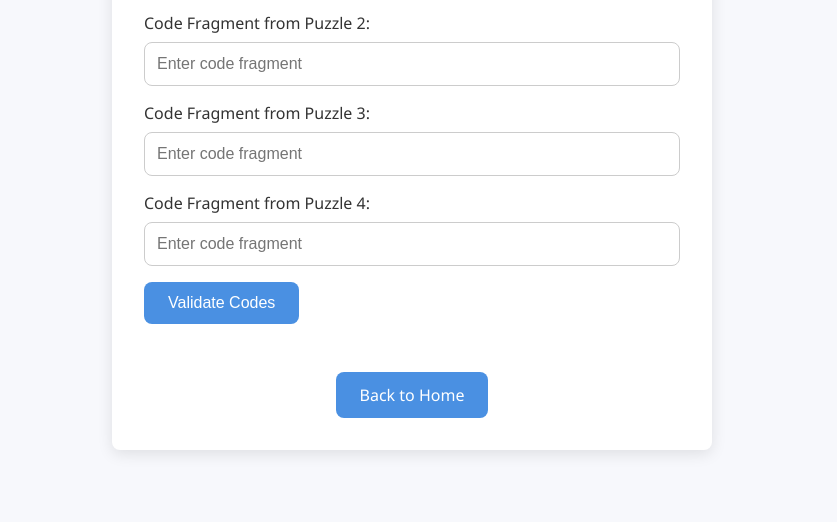
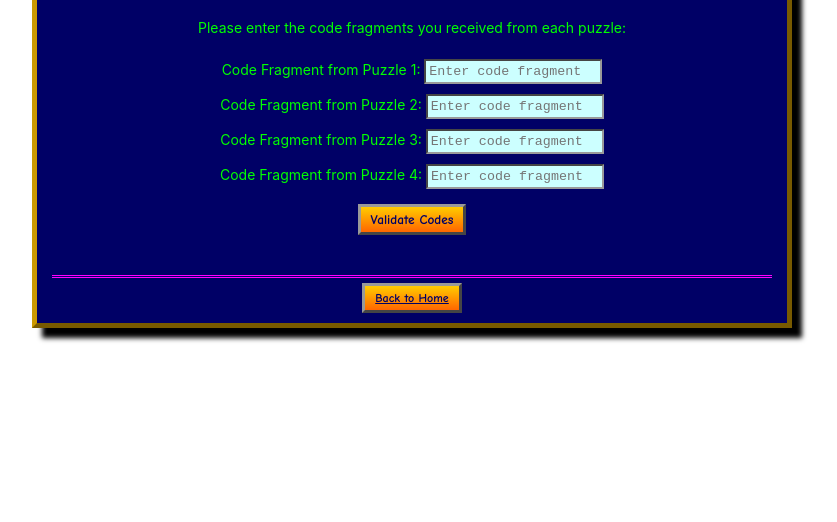
Before and after one commit to solzombii/IAM-Escape-Room, a plain HTML site: page finalValidation.html in a window 1280 px wide. Shown: the part 278-800 px from the top of the page, without its empty margins (228-1065 px from the left). Drawn offline with Linux system fonts and the light colour scheme.

Commit message:
updated css styles for 2000s theme

````diff
--- a/styles.css
+++ b/styles.css
@@ -5,14 +5,36 @@
   box-sizing: border-box;
 }
 
+body {
+  background-image: url('https://web.archive.org/web/20050601000315im_/http://www.geocities.com/timessquare/maze/8421/stars.gif');
+  background-color: #000066;
+  color: lime;
+  font-family: "Comic Sans MS", cursive, sans-serif;
+  text-align: center;
+  margin: 0;
+  padding: 20px;
+  line-height: 1.2;
+}
+
 /* Define CSS variables for easy theming */
 :root {
-  --primary-color: #4a90e2;
-  --secondary-color: #50e3c2;
-  --background-color: #f7f8fc;
-  --text-color: #333;
-  --font-family: 'Segoe UI', Tahoma, Geneva, Verdana, sans-serif;
-  --border-radius: 8px;
+  --primary-color: #6366f1;
+  --primary-hover: #4f46e5;
+  --secondary-color: #10b981;
+  --background-color: #ffffff;
+  --surface-color: #f9fafb;
+  --text-color: #1f2937;
+  --text-light: #4b5563;
+  --border-color: #e5e7eb;
+  --font-family: 'Inter', -apple-system, BlinkMacSystemFont, 'Segoe UI', Roboto, Oxygen, Ubuntu, sans-serif;
+  --border-radius: 0.5rem;
+  --shadow-sm: 0 1px 2px 0 rgba(0, 0, 0, 0.05);
+  --shadow: 0 4px 6px -1px rgba(0, 0, 0, 0.1), 0 2px 4px -1px rgba(0, 0, 0, 0.06);
+  --transition: all 0.2s ease;
+  --spacing-xs: 0.5rem;
+  --spacing-sm: 1rem;
+  --spacing-md: 1.5rem;
+  --spacing-lg: 2rem;
 }
 
 /* Global Styles */
@@ -25,107 +47,151 @@ body {
   justify-content: center;
   min-height: 100vh;
   padding: 1rem;
+  line-height: 1.6;
 }
 
 /* Container for each page */
 .container {
-  width: 90%;
-  max-width: 600px;
-  background: #fff;
-  padding: 2rem;
-  border-radius: var(--border-radius);
-  box-shadow: 0 4px 15px rgba(0, 0, 0, 0.1);
+  width: 760px;
+  margin: 0 auto;
+  border: 5px outset #cc9900;
+  background-color: #000066;
+  padding: 15px;
+  box-shadow: 10px 10px 5px #000000;
+}
+
+a {
+  color: #00ffff;
+  text-decoration: underline;
+}
+
+a:hover {
+  color: yellow;
+  text-decoration: none;
 }
 
 /* Header Styles */
 header {
-  text-align: center;
-  margin-bottom: 1.5rem;
+  border-bottom: 3px double #ff00ff;
+  margin-bottom: 20px;
+  padding-bottom: 10px;
 }
 
-h1, h2 {
-  margin-bottom: 0.5rem;
-  font-weight: 600;
+h1, h2, h3 {
+  color: yellow;
+  text-align: center;
+  font-family: "Comic Sans MS", cursive, sans-serif;
+  text-shadow: 2px 2px #FF0000;
+  margin-bottom: 10px;
 }
 
 /* Main Content */
 main {
-  display: flex;
-  flex-direction: column;
-  gap: 1rem;
+  color: #00ff00;
+  font-size: 14px;
+  margin: 20px 0;
 }
 
-/* Input Fields and Selects */
-input[type="text"],
-input[type="email"],
-select {
-  width: 100%;
-  padding: 0.75rem;
-  border: 1px solid #ccc;
-  border-radius: var(--border-radius);
-  font-size: 1rem;
-  transition: border-color 0.3s ease;
+p {
+  margin: 15px 0;
 }
 
-input[type="text"]:focus,
-input[type="email"]:focus,
-select:focus {
-  border-color: var(--primary-color);
-  outline: none;
+input, textarea, select {
+  border: 2px inset #999999;
+  background-color: #ccffff;
+  color: navy;
+  font-family: "Courier New", monospace;
+  margin: 5px 0;
+  padding: 3px;
 }
 
-/* Button Styling */
-.btn, button {
-  display: inline-block;
-  padding: 0.75rem 1.5rem;
-  background: var(--primary-color);
-  color: #fff;
-  text-decoration: none;
-  border: none;
-  border-radius: var(--border-radius);
-  font-size: 1rem;
+button, .btn {
+  background: linear-gradient(to bottom, #ffcc00 0%, #ff6600 100%);
+  border: 3px outset #999999;
+  font-weight: bold;
+  color: #000066;
+  padding: 5px 10px;
   cursor: pointer;
-  transition: background 0.3s ease;
+  font-family: "Comic Sans MS", cursive;
+  margin: 10px 5px;
 }
 
-.btn:hover, button:hover {
-  background: var(--secondary-color);
+button:active, .btn:active {
+  border-style: inset;
 }
 
-/* Form Field Containers */
-.puzzle-field,
-.profile-field {
-  margin-bottom: 1rem;
+.blink {
+  animation: blink-animation 1s steps(5, start) infinite;
 }
 
-label {
-  display: block;
-  margin-bottom: 0.5rem;
-  font-weight: 500;
+@keyframes blink-animation {
+  to {
+    visibility: hidden;
+  }
 }
 
-/* Table Styling (if used, e.g., for leaderboards) */
 table {
   width: 100%;
   border-collapse: collapse;
+  margin: 15px 0;
 }
 
-table th,
-table td {
-  padding: 0.75rem;
-  border: 1px solid #ddd;
-  text-align: left;
+th, td {
+  border: 1px solid #ff00ff;
+  padding: 5px;
+  background-color: #000033;
 }
 
-table th {
-  background: var(--primary-color);
-  color: #fff;
+th {
+  background-color: #330066;
+  color: #ffff00;
+}
+
+img {
+  border: 2px ridge #ffffff;
+  margin: 10px;
+}
+
+hr {
+  border: 1px dashed #ff00ff;
+  margin: 20px 0;
+}
+
+.hit-counter {
+  font-family: "Courier New", monospace;
+  background-color: #000000;
+  color: #00ff00;
+  border: 1px solid #666666;
+  padding: 3px;
+  margin: 10px auto;
+  width: 100px;
+}
+
+marquee {
+  color: red;
+  font-weight: bold;
+  background-color: #000000;
+  padding: 5px;
+  margin: 10px 0;
 }
 
 /* Footer Styling */
 footer {
-  text-align: center;
-  margin-top: 2rem;
+  font-size: 12px;
+  color: #cccccc;
+  margin-top: 30px;
+  border-top: 3px double #ff00ff;
+  padding-top: 10px;
+}
+
+.webring {
+  display: flex;
+  justify-content: center;
+  margin: 20px 0;
+}
+
+.webring img {
+  margin: 0 10px;
 }
 
 /* Responsive Adjustments */
@@ -141,3 +207,5 @@ footer {
     font-size: 0.9rem;
   }
 }
+```
+<link href="https://fonts.googleapis.com/css2?family=Inter:wght@400;500;600;700&display=swap" rel="stylesheet">
````
